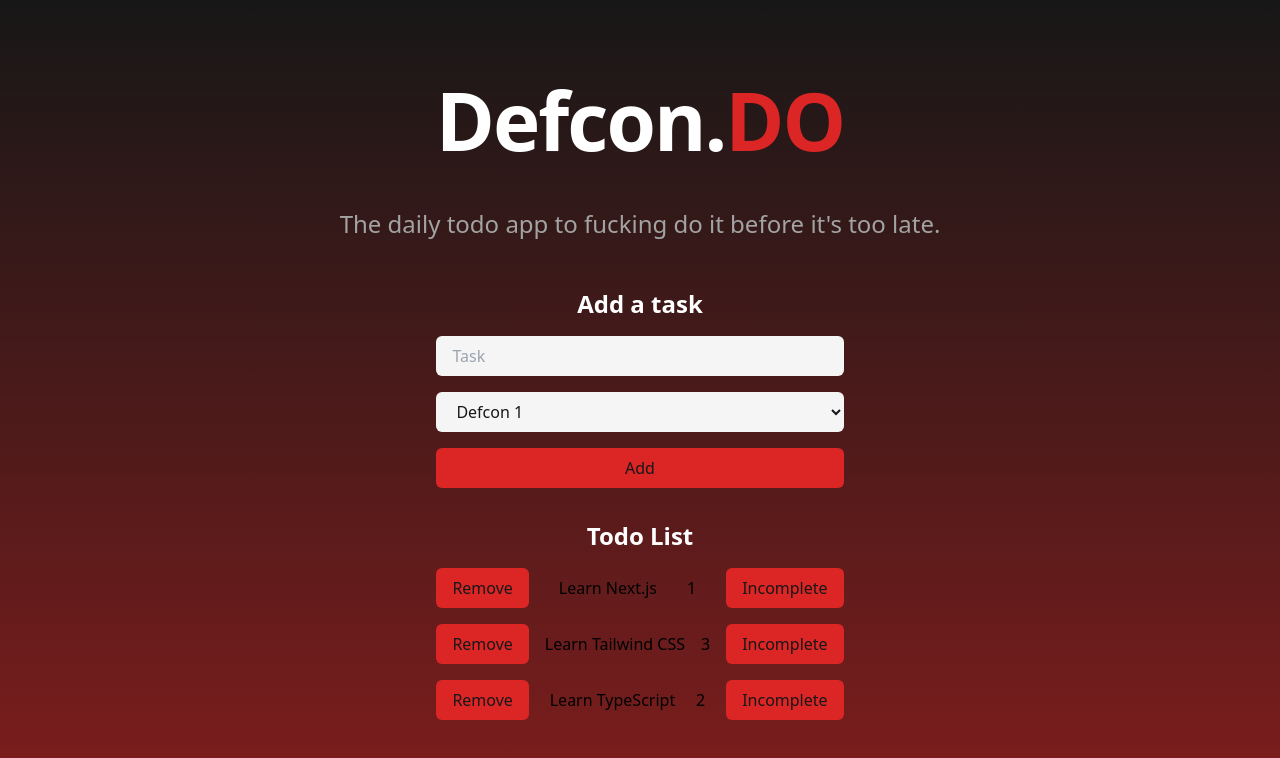
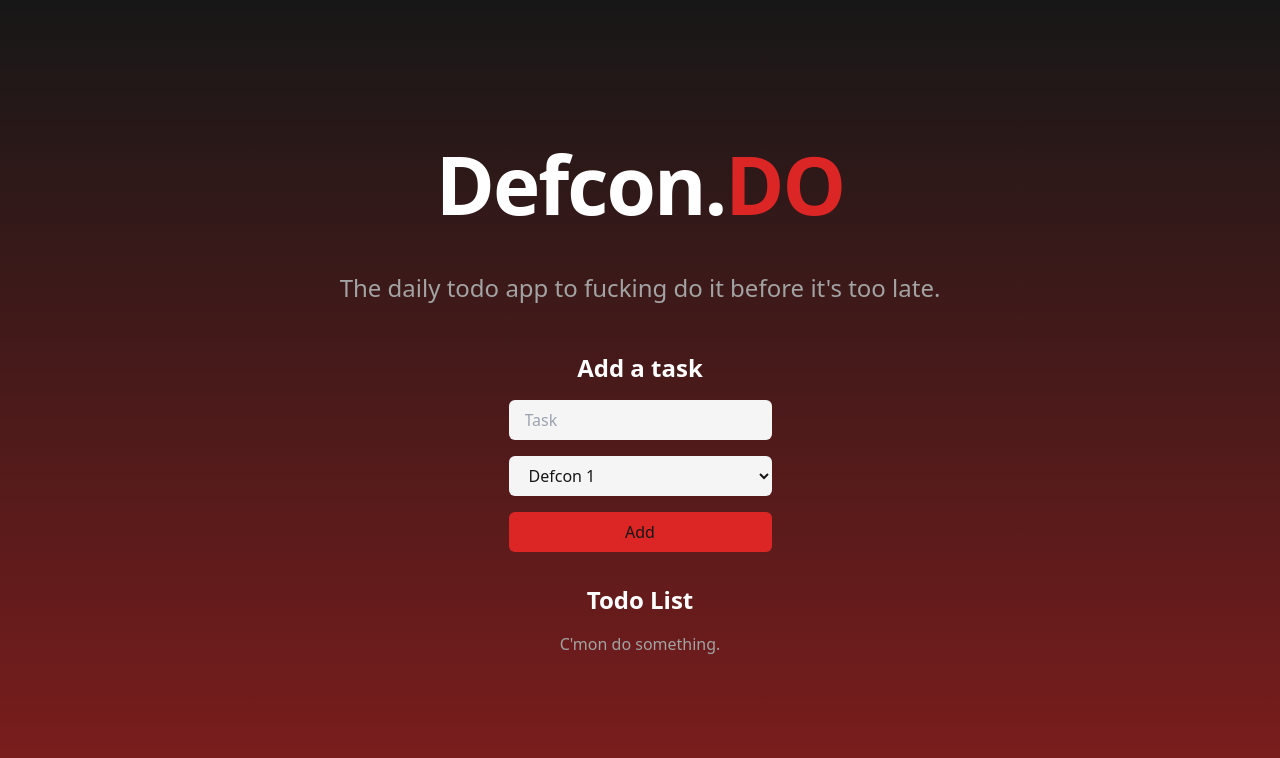
Before and after one commit to silentdany/defcon.do, a Next.js app: page / in a window 1280 px wide. Shown: the top 758 px of the page. Built offline with nearby package versions, Linux system fonts and the light colour scheme.

Commit message:
fix: handleSub types + no todo msg

```diff
--- a/src/pages/index.tsx
+++ b/src/pages/index.tsx
@@ -9,48 +9,20 @@ interface Todo {
   completed: boolean;
 }
 
-type SubmitHandler = (e: React.FormEvent<HTMLFormElement>) => void;
-type FormEvent = React.FormEvent<HTMLFormElement>;
-type AddTodo = (task: string, level: number) => void;
-type ToggleTodo = (id: number) => void;
-type RemoveTodo = (id: number) => void;
+const Home: NextPage = () => {
+  const [todos, setTodos] = useState<Todo[]>([]);
 
-const Home: NextPage = () => {
-  // todo list boilerplate
-  const todoList = [
-    {
-      id: 1,
-      level: 1,
-      task: "Learn Next.js",
-      completed: false,
-    },
-    {
-      id: 2,
-      level: 3,
-      task: "Learn Tailwind CSS",
-      completed: false,
-    },
-    {
-      id: 3,
-      level: 2,
-      task: "Learn TypeScript",
-      completed: false,
-    },
-  ];
-
-  const [todos, setTodos] = useState<Todo[]>(todoList);
-
-  const addTodo: AddTodo = (task, level) => {
+  const addTodo = (task: string, level: number) => {
     const newTodo = {
       id: todos.length + 1,
-      level: level,
+      level,
       task,
       completed: false,
     };
     setTodos([...todos, newTodo]);
   };
 
-  const toggleTodo: ToggleTodo = (id) => {
+  const toggleTodo = (id: number) => {
     const newTodos = todos.map((todo) => {
       if (todo.id === id) {
         return {
@@ -63,15 +35,15 @@ const Home: NextPage = () => {
     setTodos(newTodos);
   };
 
-  const removeTodo: RemoveTodo = (id) => {
+  const removeTodo = (id: number) => {
     const newTodos = todos.filter((todo) => todo.id !== id);
     setTodos(newTodos);
   };
 
-  const handleSubmit: SubmitHandler = (e: FormEvent) => {
+  const handleSubmit = (e: React.FormEvent<HTMLFormElement>) => {
     e.preventDefault();
-    const task = e.target.task.value;
-    const level = e.target.level.value;
+    const task = (e.currentTarget.task as HTMLInputElement).value.toString();
+    const level = parseInt((e.currentTarget.level as HTMLInputElement).value);
     addTodo(task, level);
   };
 
@@ -130,7 +102,12 @@ const Home: NextPage = () => {
                 Todo List
               </h3>
               <ul className="flex flex-col gap-4">
-                {todos.map((todo) => (
+                {todos.length === 0 ? (
+                  <p className="text-center text-neutral-400">
+                    C&apos;mon do something.
+                  </p>
+                ) : (
+                  todos.map((todo) => (
                     <li
                       key={todo.id}
                       className="flex items-center justify-between gap-4"
@@ -150,7 +127,8 @@ const Home: NextPage = () => {
                         {todo.completed ? "Completed" : "Incomplete"}
                       </button>
                     </li>
-                ))}
+                  ))
+                )}
               </ul>
             </div>
           </div>
```
Lines whose indentation alone changed are shown as unchanged.
